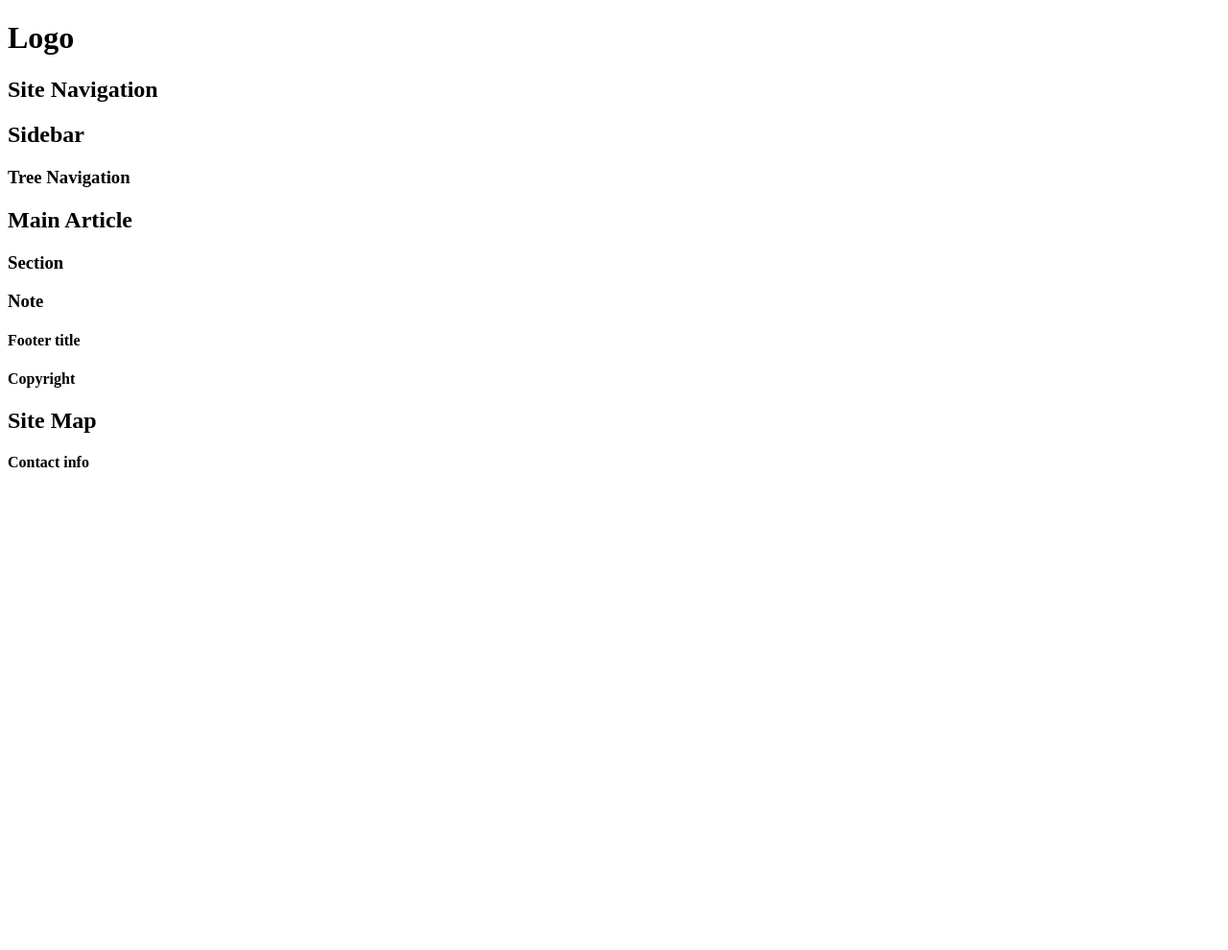
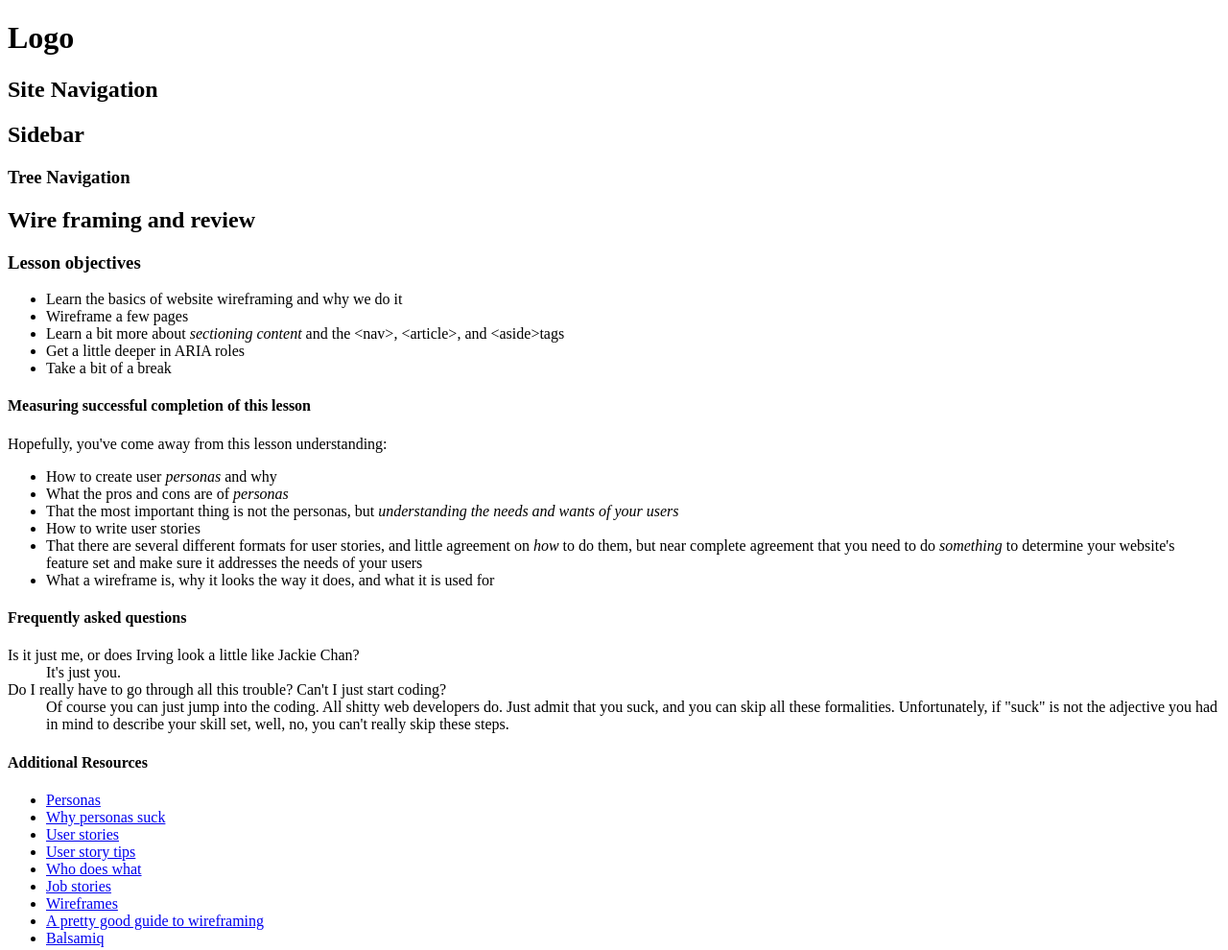
Before and after one commit to NigelEarle/feeling-fine, a plain HTML site: page index2.html in a window 1280 px wide. Shown: the top 990 px of the page at 96% size. Before the commit the page ends 800 px from the top, so only its background shows below. Drawn offline with Linux system fonts and the light colour scheme.

Commit message:
Faq and links etc.

```diff
--- a/index2.html
+++ b/index2.html
@@ -20,8 +20,79 @@
     </aside>
     <article id="lesson">
       <header>
-        <h2>Main Article</h2>
+        <h2>Wire framing and review</h2>
       </header>
+      <section id="lesson-objectives">
+        <h3>Lesson objectives</h3>
+        <ul class="objectives">
+		  <li>Learn the basics of website wireframing and why we do it</li>
+          <li>Wireframe a few pages</li>
+          <li>
+            Learn a bit more about <em>sectioning content</em> and the &lt;nav&gt;, &lt;article&gt;, and &lt;aside&gt;tags
+          </li>
+          <li>Get a little deeper in ARIA roles</li>
+          <li>Take a bit of a break</li>
+        </ul>
+      </section>
+      <section id="success-measures">
+ 		<h4>Measuring successful completion of this lesson</h4>
+ 		<p>Hopefully, you've come away from this lesson understanding:</p>
+ 		<ul class="measures">
+		  <li>How to create user <em>personas</em> and why</li>
+ 		  <li>What the pros and cons are of <em>personas</em></li>
+ 		  <li>
+ 			That the most important thing is not the personas, but
+ 			<em>understanding the needs and wants of your users</em>
+ 		  </li>
+ 		  <li>How to write user stories</li>
+		  <li>
+ 			That there are several different formats for user stories,
+ 			and little agreement on <em>how</em> to do them, but near
+ 			complete agreement that you need to do <em>something</em>
+ 			to determine your website's feature set and make sure it
+ 			addresses the needs of your users
+ 		  </li>
+ 		  <li>
+ 			What a wireframe is, why it looks the way it does, and what
+ 			it is used for
+ 		  </li>
+ 		</ul>
+	  </section>
+	  <section id="lesson-faq">
+	    <h4>Frequently asked questions</h4>
+	    <dl class="faq">
+	      <dt>
+	        Is it just me, or does Irving look a little like Jackie Chan?
+	      </dt>
+	      <dd>
+	        It's just you.
+	      </dd>
+	      <dt>
+	        Do I really have to go through all this trouble? Can't I just start coding?
+	      </dt>
+	      <dd>
+	        Of course you can just jump into the coding. All shitty web
+ 			developers do. Just admit that you suck, and you can skip all
+ 			these formalities. Unfortunately, if "suck" is not the adjective
+ 			you had in mind to describe your skill set, well, no, you can't
+ 			really skip these steps.
+ 		  </dd>
+ 		</dl>
+ 	  </section>
+ 	  <section id="additional-resources">
+		<h4>Additional Resources</h4>
+ 		<ul class="resources">
+ 		  <li><a href="http://1.usa.gov/1cZZfj6">Personas</a></li>
+          <li><a href="http://bit.ly/KlG8ne">Why personas suck</a></li>
+          <li><a href="http://bit.ly/1ak8HYJ">User stories</a></li>
+ 		  <li><a href="http://bit.ly/KkdHXk">User story tips</a></li>
+          <li><a href="http://bit.ly/19CiJKe">Who does what</a></li>
+          <li><a href="http://bit.ly/JKTKHW">Job stories</a></li>
+          <li><a href="http://bit.ly/1gbtzWg">Wireframes</a></li>
+          <li><a href="http://bit.ly/1dVb1aP">A pretty good guide to wireframing</a></li>
+          <li><a href="http://balsamiq.com/">Balsamiq</a></li>
+        </ul>
+      </section>
       <section>
         <h3>Section</h3>
         <aside role="note">
```
